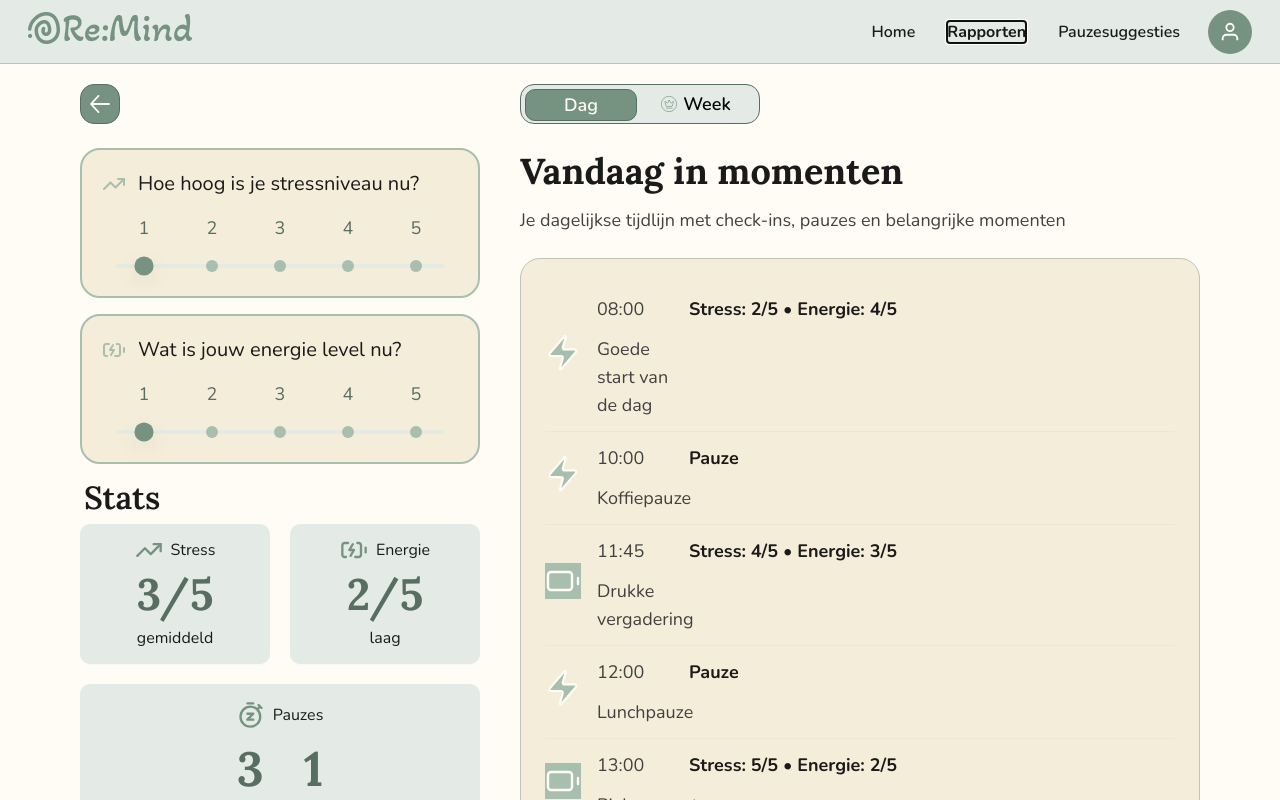
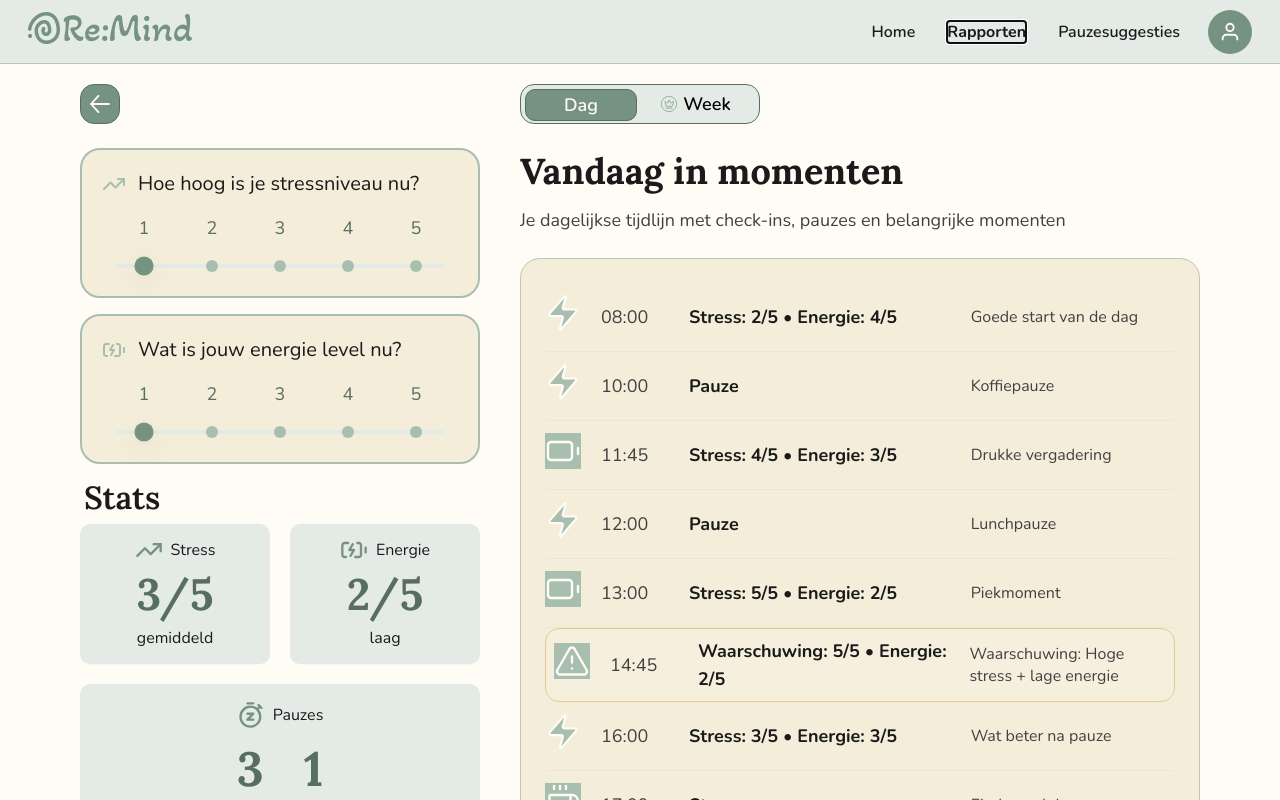
Before and after one commit to sampittois/Re-Mind_App_Individueel, a React (Vite) app in the folder stress-app/frontend/: page / in a window 1280 px wide. Both pictures are taken after a click on the button "Rapporten". Shown: the top 800 px of the page. Built offline with nearby package versions, Linux system fonts and the light colour scheme.

Commit message:
style: refactor timeline layout and update class names for clarity
Co-authored-by: Copilot <copilot@github.com>

```diff
--- a/stress-app/frontend/src/components/ReportsDay.jsx
+++ b/stress-app/frontend/src/components/ReportsDay.jsx
@@ -52,15 +52,15 @@ export default function ReportsDay() {
                 <img src={renderIcon(item)} alt="icon" />
               </div>
 
-              <div className="timeline-content">
-                <div className="timeline-time">{item.time}</div>
-                <div className="timeline-title">
-                  {item.type === "pause" ? "Pauze" : item.type === "warning" ? "Waarschuwing" : "Stress: "}
-                  {item.type !== "pause" && item.stress != null ? ` ${item.stress}/5` : null}
-                  {item.type !== "pause" && item.energy != null ? ` • Energie: ${item.energy}/5` : null}
-                </div>
-                <div className="timeline-text">{item.text}</div>
+              <div className="timeline-time">{item.time}</div>
+
+              <div className="timeline-topic">
+                {item.type === "pause" ? "Pauze" : item.type === "warning" ? "Waarschuwing" : "Stress"}
+                {item.type !== "pause" && item.stress != null ? `: ${item.stress}/5` : null}
+                {item.type !== "pause" && item.energy != null ? ` • Energie: ${item.energy}/5` : null}
               </div>
+
+              <div className="timeline-info">{item.text}</div>
             </div>
           ))}
         </div>
--- a/stress-app/frontend/src/styles/reportsDay.css
+++ b/stress-app/frontend/src/styles/reportsDay.css
@@ -7,10 +7,6 @@
   grid-template-columns: 400px 1fr;
   gap: var(--space-8);
   align-items: start;
-}
-
-.reports-left {
-  /* spacing handled by child components */
 }
 
 .reports-right h1 {
@@ -35,8 +31,9 @@
 }
 
 .timeline-item {
-  display: flex;
-  gap: var(--space-4);
+  display: grid;
+  grid-template-columns: 40px 72px 1.3fr 1fr;
+  column-gap: var(--space-4);
   align-items: center;
   padding: var(--space-3) 0;
   border-bottom: 1px solid rgba(0, 0, 0, 0.03);
@@ -51,23 +48,18 @@
   height: 36px;
 }
 
-.timeline-content {
-  display: grid;
-  grid-template-columns: 80px 1fr;
-  gap: var(--space-3);
-  align-items: center;
-}
-
 .timeline-time {
   color: var(--text-light);
 }
 
-.timeline-title {
+.timeline-topic {
   font-weight: var(--font-weight-bold);
 }
 
-.timeline-text {
+.timeline-info {
   color: var(--text-light);
+  font-size: var(--text-body-small-font-size);
+  line-height: var(--text-body-small-line-height);
 }
 
 .timeline-warning {
```
